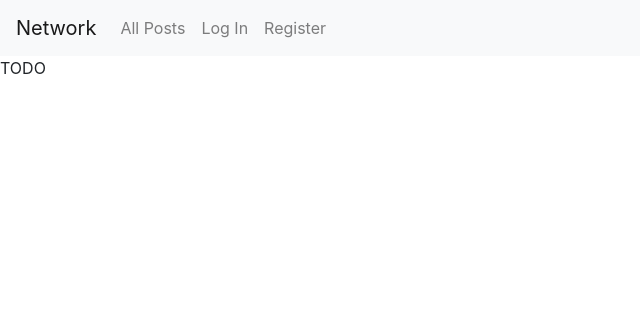
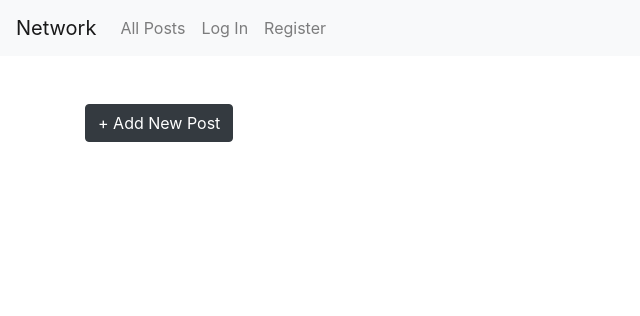
Before and after one commit to ThASh42/CS50web-project4-network, a Django app: page / in a window 1280 px wide. Shown: the top 316 px of the page, without its empty margins (0-640 px from the left). Run offline with Django 3.2, Linux system fonts and the light colour scheme; some libraries are stand-ins or nearby versions.

Commit message:
Implement front-end for new post feature

```diff
--- /dev/null
+++ b/network/static/network/network.js
@@ -0,0 +1,11 @@
+
+document.addEventListener("DOMContentLoaded", () => {
+    const newPostForm = document.querySelector("#add-new-post-form");
+
+    // By default
+    newPostForm.style.display = "none";
+
+    document.querySelector("#add-new-post-button").onclick = () => {
+        newPostForm.style.display = "block";
+    }
+})
--- a/network/static/network/styles.css
+++ b/network/static/network/styles.css
@@ -0,0 +1,12 @@
+.grey-border {
+  border: 1px solid #CCCCCC;
+  border-radius: 5px;
+}
+
+#add-new-post-form {
+  background: #e9ecef;
+}
+
+#new-post-content-textarea {
+  background: #ced4da;
+}/*# sourceMappingURL=styles.css.map */
--- /dev/null
+++ b/network/static/network/styles.scss
@@ -0,0 +1,26 @@
+$white:    #fff;
+$gray-100: #f8f9fa;
+$gray-200: #e9ecef;
+$gray-300: #dee2e6;
+$gray-400: #ced4da;
+$gray-500: #adb5bd;
+$gray-600: #6c757d;
+$gray-700: #495057;
+$gray-800: #343a40;
+$gray-900: #212529;
+$black:    #000;
+
+
+.grey-border {
+    border: 1px solid #CCCCCC;
+    border-radius: 5px;
+}
+
+
+#add-new-post-form {
+    background: $gray-200;
+}
+
+#new-post-content-textarea {
+    background: $gray-400;
+}
--- a/network/templates/network/index.html
+++ b/network/templates/network/index.html
@@ -1,5 +1,16 @@
 {% extends "network/layout.html" %}
 
 {% block body %}
-    TODO
+    <button id="add-new-post-button" class="btn btn-dark">+ Add New Post</button>
+    <form action="POST" id="add-new-post-form" class="grey-border p-3 my-3">
+        <div class="my-3">
+            <h1 class="text-center"><labelfor="new-post-content-textarea">New Post</labelfor=></h1>
+            <div class="mx-5">
+                <textarea class="form-control" name="new-post-content-textarea" id="new-post-content-textarea" cols="30" rows="4"></textarea>
+            </div>
+        </div>
+        <div class="text-center">
+            <button class="btn btn-primary btn-lg">Post</button>
+        </div>
+    </form>
 {% endblock %}
--- a/network/templates/network/layout.html
+++ b/network/templates/network/layout.html
@@ -6,6 +6,7 @@
         <title>{% block title %}Social Network{% endblock %}</title>
         <link rel="stylesheet" href="https://stackpath.bootstrapcdn.com/bootstrap/4.4.1/css/bootstrap.min.css" integrity="sha384-Vkoo8x4CGsO3+Hhxv8T/Q5PaXtkKtu6ug5TOeNV6gBiFeWPGFN9MuhOf23Q9Ifjh" crossorigin="anonymous">
         <link href="{% static 'network/styles.css' %}" rel="stylesheet">
+        <script src="{% static 'network/network.js' %}"></script>
     </head>
     <body>
 
@@ -41,9 +42,9 @@
             </div>
         </nav>
 
-        <div class="body">
+        <main class="container-lg mt-5">
             {% block body %}
             {% endblock %}
-        </div>
+        </main>
     </body>
 </html>
```
Also changed, not shown: 1 other file.
